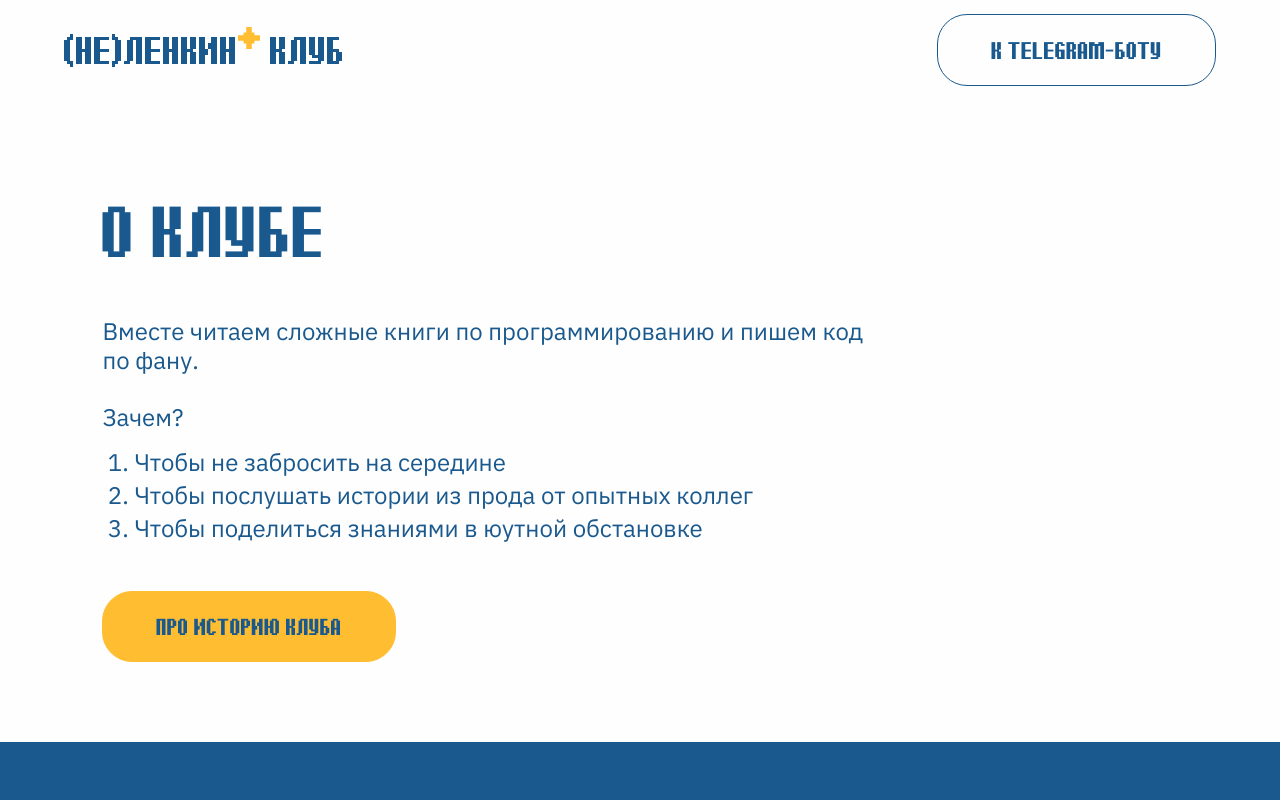
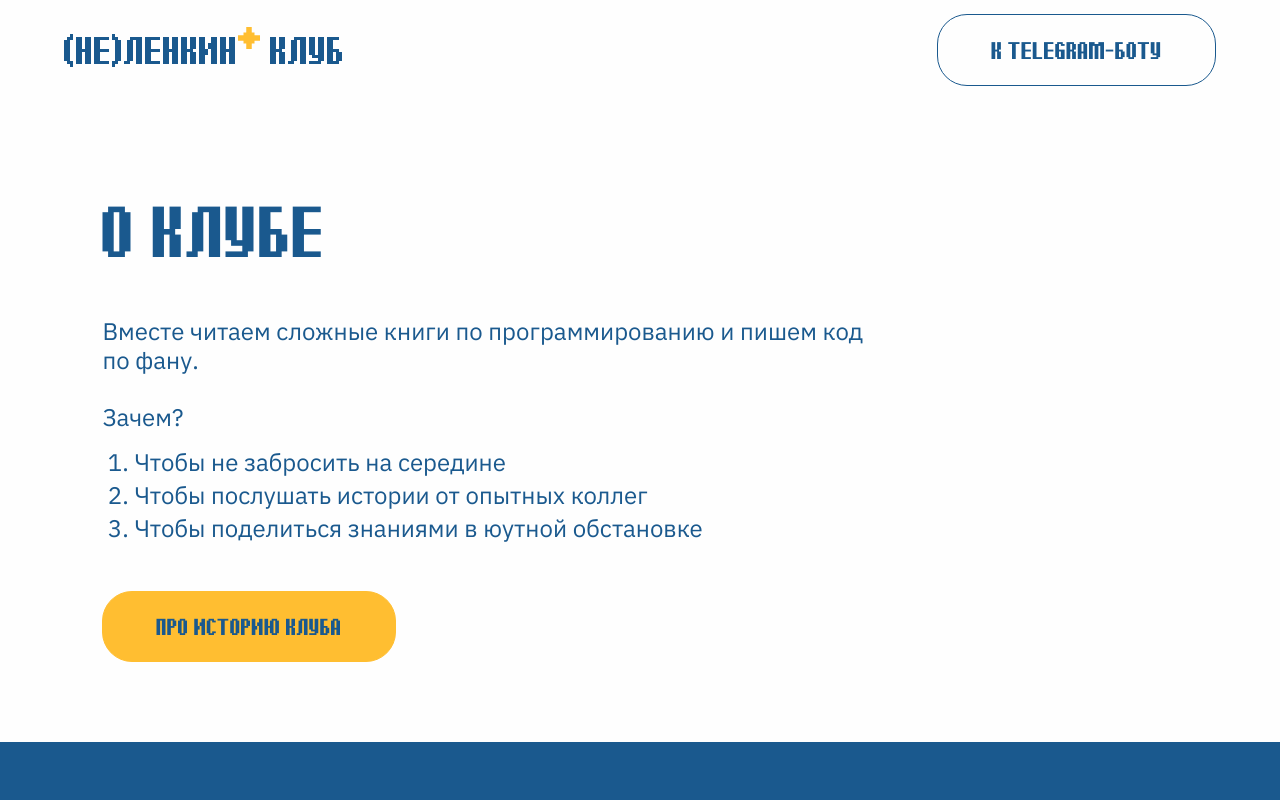
Before and after one commit to LenaAn/nelenkin-frontend, a React (Vite) app: page / in a window 1280 px wide. Shown: the top 800 px of the page. Built offline with nearby package versions, Linux system fonts and the light colour scheme.

Commit message:
minor wording fix

```diff
--- a/src/components/sections/AboutSection.jsx
+++ b/src/components/sections/AboutSection.jsx
@@ -14,7 +14,7 @@ function AboutSection({blueSection}) {
                         </p>
                         <ol className="about-list">
                             <li>Чтобы не забросить на середине</li>
-                            <li>Чтобы послушать истории из прода от опытных коллег</li>
+                            <li>Чтобы послушать истории от опытных коллег</li>
                             <li>Чтобы поделиться знаниями в юутной обстановке</li>
                         </ol>
                     </div>
--- a/src/components/sections/TelegramBotSection.jsx
+++ b/src/components/sections/TelegramBotSection.jsx
@@ -7,7 +7,7 @@ function TelegramBotSection({blueSection}) {
                 <div className="section-text-block">
                     <h2 className={`section-title ${blueSection ? 'section-title--light' : ''}`}>Как вступить?</h2>
                     <p className="section-description">
-                        Общение происходит в группе в Telegram, вступить в нее через Telegram бот.
+                        Общение происходит в группе в Telegram, вступить в нее можно через Telegram бот.
                         <br/><br/>
                         А еще бот
                         <ol className="about-list">
```
